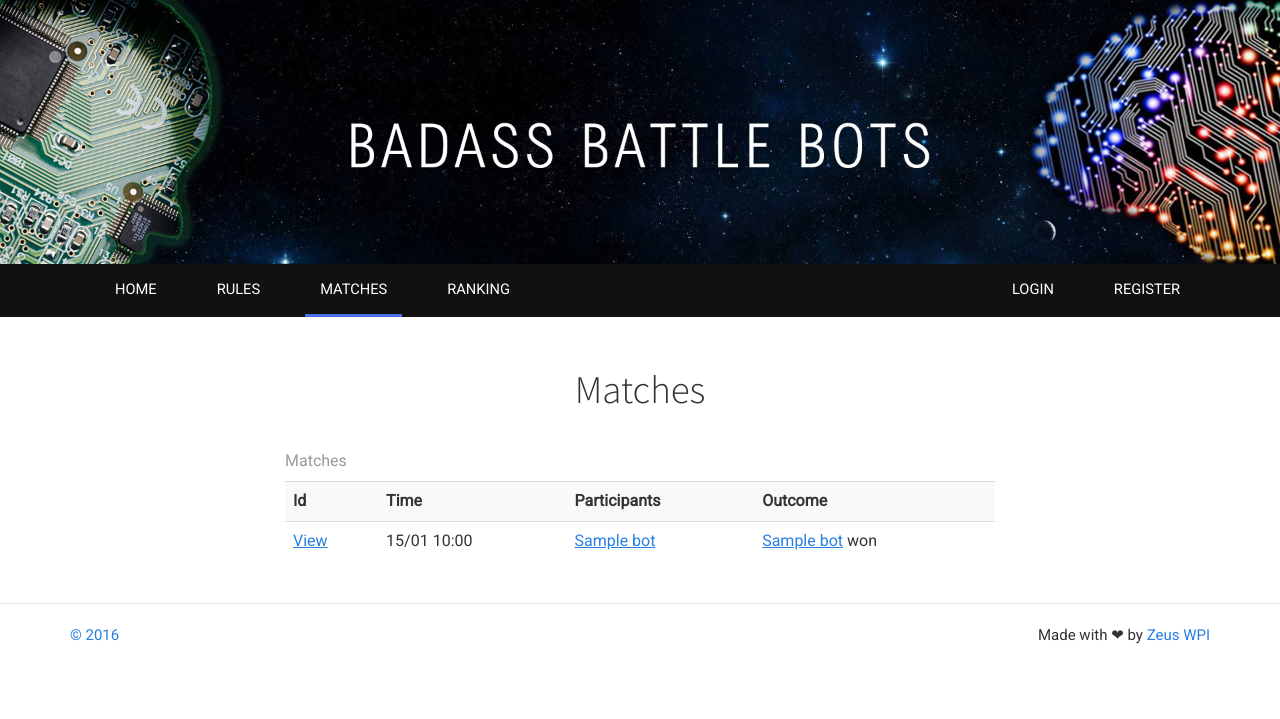
After one commit to ZeusWPI/aichallenge, a Flask app: page /matches/ in a window 1280 px wide. The commit adds this page. Shown: the top 719 px of the page. Run offline with Flask 2, Linux system fonts and the light colour scheme; tables that the repository leaves empty hold one stand-in row (values such as "Sample post"); parts of the project's set-up code (start-up, migrations or seed data) failed here and were passed over; some libraries are stand-ins or nearby versions.

Commit message:
Add matches overview

```diff
--- a/battlebots/web/templates/layout.html
+++ b/battlebots/web/templates/layout.html
@@ -11,6 +11,7 @@
 {% set navbar = [
   ('home', 'Home', False),
   ('rules', 'Rules', False),
+  ('matches', 'Matches', False),
   ('ranking', 'Ranking', False)
 ] -%}
 
@@ -88,8 +89,8 @@
             <!-- Navbar-rightside, used for login/logout/account-access -->
             <ul class="nav navbar-nav navbar-right">
               {% if current_user.is_authenticated %}
-                <li>
-                  <a href="{{ url_for('profile', username=current_user.nickname) }}">Profile</a>
+                <li class="{{ 'active' if active_page == 'profile' else '' }}">
+                  <a href="{{ url_for('profile') }}">Profile</a>
                 </li>
                 <li><a href="{{ url_for('logout') }}">Logout</a></li>
               {% else %}
--- /dev/null
+++ b/battlebots/web/templates/matches.html
@@ -0,0 +1,47 @@
+{% extends "layout.html" -%}
+{% set active_page = 'matches' %}
+
+{% block content -%}
+  <div class="content">
+    <h1>
+      Matches
+    </h1>
+
+    <table class="table table-striped table-hover">
+    <caption>Matches</caption>
+      <tr>
+        <th>Id</th>
+        <th>Time</th>
+        <th>Participants</th>
+        <th>Outcome</th>
+      </tr>
+      {% for match  in matches %}
+        <tr>
+          <td>
+            <a href="{{ url_for('match_page', matchid=match.id) }}">View</a>
+          </td>
+
+          <td>{{ match.end_time.strftime('%d/%m %H:%M') }}</td>
+
+          <td>
+            {% for participant in match.bots %}
+              <a href="{{ url_for('bot_page', username=participant.user.nickname, botname=participant.name) }}">
+                {{ participant.name }}
+              </a>
+            {% endfor %}
+          </td>
+
+          <td>
+            {% set winner = match.winner %}
+            {% if winner %}
+              <a href="{{ url_for('bot_page', username=winner.user.nickname, botname=winner.name) }}">{{ winner.name }}</a> won
+            {% else %}
+              Draw
+            {% endif %}
+          </td>
+
+        </tr>
+      {% endfor %}
+    </table>
+  </div>
+{%- endblock %}
--- a/battlebots/web/views/bots.py
+++ b/battlebots/web/views/bots.py
@@ -84,7 +84,7 @@ def bot_page(username, botname):
     if user is None:
         flash('User {} does not exist.')
         # TODO redirect to users page
-        return redirect(url_for('bots'))
+        return redirect(url_for('users'))
 
     bot = session.query(Bot).filter_by(user=user, name=botname).one_or_none()
     if bot is None:
--- a/battlebots/web/views/views.py
+++ b/battlebots/web/views/views.py
@@ -3,7 +3,7 @@ from sqlalchemy import desc
 
 from battlebots.web import app
 from battlebots.database import session
-from battlebots.database.models import Bot
+from battlebots.database.models import Bot, Match
 
 
 @app.route('/home')
@@ -19,6 +19,12 @@ def ranking():
     return render_template('ranking.html', bots=ranked_bots)
 
 
+@app.route('/matches/')
+def matches():
+    matches_ = session.query(Match).order_by(Match.id)
+    return render_template('matches.html', matches=matches_)
+
+
 @app.route('/rules')
 def rules():
     return render_template('rules.md')
```
